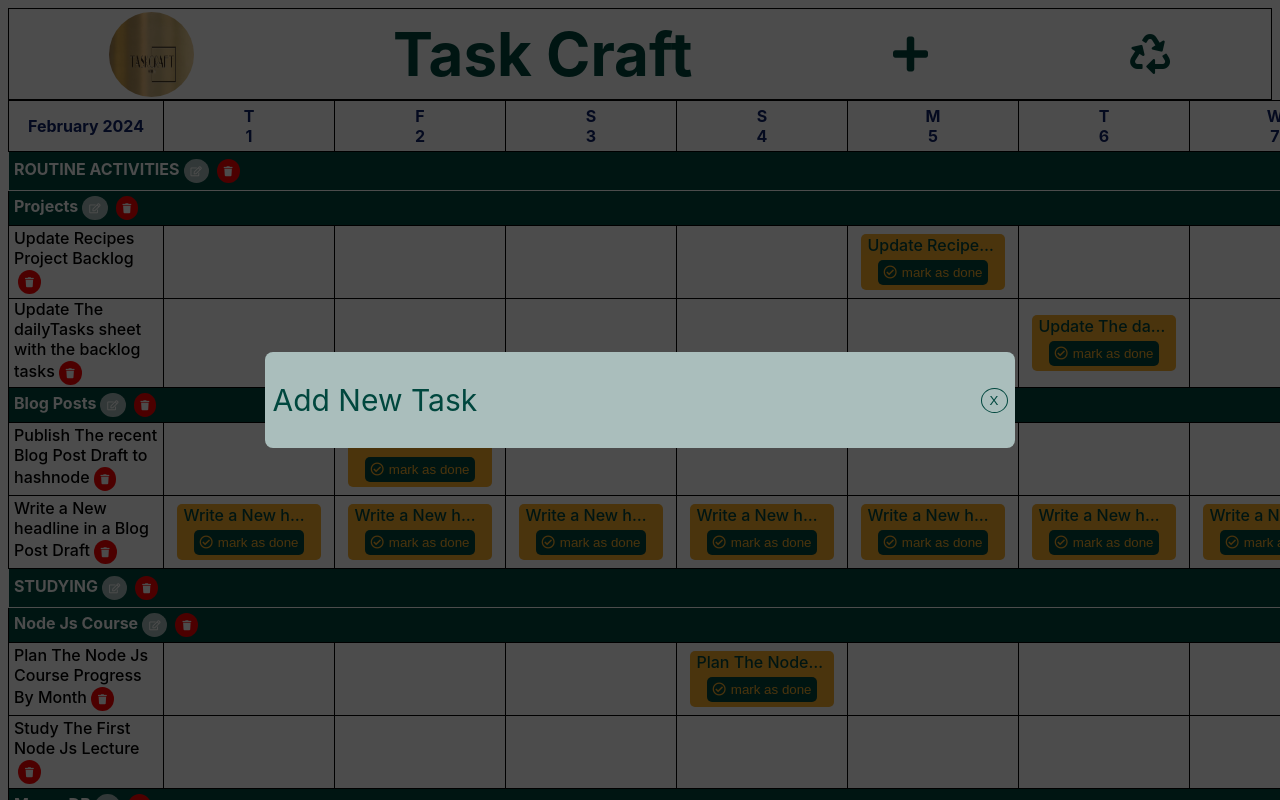
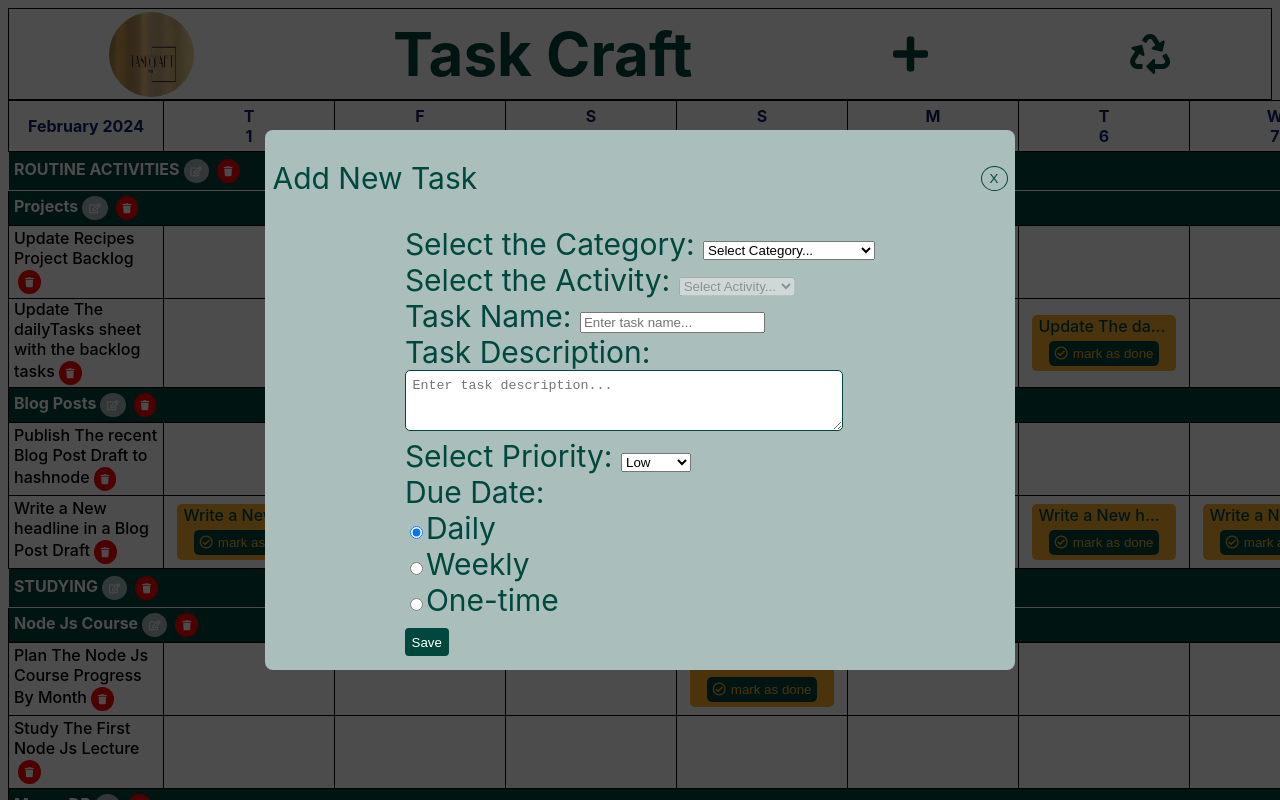
Before and after one commit to chingu-voyages/v47-tier2-team-11, a React (Vite) app in the folder task-craft/: page / in a window 1280 px wide. Both pictures are taken after a click on the button 910 px from the left and 54 px from the top of the page. Shown: the top 800 px of the page. Built offline with nearby package versions, Linux system fonts and the light colour scheme.

Commit message:
Add Task structure except id for AddTaskModal

```diff
--- a/task-craft/src/App.jsx
+++ b/task-craft/src/App.jsx
@@ -42,19 +42,20 @@ const App = () => {
     const getLocalData = JSON.parse(localStorage.getItem("taskCraftData"));
     setData(getLocalData ? getLocalData : jsonData);
     // If local data is not available, save jsonData to localStorage
-    !getLocalData && localStorage.setItem("taskCraftData", JSON.stringify(jsonData));
+    !getLocalData &&
+      localStorage.setItem("taskCraftData", JSON.stringify(jsonData));
     //console.log(localStorage.getItem("userTaskData"))
   };
 
   useEffect(() => {
-    localStorage.removeItem("taskCraftData")
-    fetchDataAndSaveToLocalStorage()
+    localStorage.removeItem("taskCraftData");
+    fetchDataAndSaveToLocalStorage();
     generateDateAndDays();
   }, [data]);
 
   return (
     <>
-      <Header />
+      <Header data={data} />
       <table>
         <thead>
           <tr>
--- a/task-craft/src/components/AddTaskModal.jsx
+++ b/task-craft/src/components/AddTaskModal.jsx
@@ -1,13 +1,187 @@
+import { useState } from "react";
 import "./AddTaskModal.css";
+import setOccurrences from "./Occurrences";
 
 const AddTaskModal = ({ data, handleCloseModal }) => {
+  const [selectedCategory, setSelectedCategory] = useState("");
+  const [selectedActivity, setSelectedActivity] = useState("");
+  const [taskName, setTaskName] = useState("");
+  const [dueDate, setDueDate] = useState("daily");
+  const [selectedDayOfWeek, setSelectedDayOfWeek] = useState("");
+  const [selectedDate, setSelectedDate] = useState("");
+  const [taskDescription, setTaskDescription] = useState("");
+  const [selectedPriority, setSelectedPriority] = useState("low");
+
+  const handleSaveTask = () => {
+    let repetition = dueDate === "daily" || dueDate === "weekly";
+    let day =
+      dueDate === "daily"
+        ? "daily"
+        : dueDate === "weekly"
+        ? selectedDayOfWeek
+        : undefined;
+    const task = {
+      taskName: taskName,
+      taskDescription: taskDescription,
+      priority: selectedPriority,
+      day: day,
+      repetition: repetition,
+      ...(repetition && { occurrences: setOccurrences(day) }),
+      ...(!repetition && { date: selectedDate }),
+    };
+    if ("day" in task && task.day === undefined) {
+      delete task.day;
+    }
+    console.log(task);
+  };
+
   return (
     <div className="task-modal-overlay">
-      <div onHide={handleCloseModal} className="task-modal-content">
+      <div className="task-modal-content">
         <div className="task-modal-header">
           <p>Add New Task</p>
           <button className="task-modal-close" onClick={handleCloseModal}>
             X
+          </button>
+        </div>
+        <div className="task-modal-body">
+          <div className="form-group">
+            <label id="categoryLabel">Select the Category: </label>
+            <select
+              value={selectedCategory}
+              onChange={(e) => {
+                const intValue = parseInt(e.target.value, 10);
+                setSelectedCategory(intValue);
+              }}
+              aria-labelledby="categoryLabel"
+            >
+              <option value="">Select Category...</option>
+              {data.map((category) => (
+                <option key={category.id} value={category.id}>
+                  {category.categoryName}
+                </option>
+              ))}
+            </select>
+          </div>
+          <div className="form-group">
+            <label id="activityLabel">Select the Activity: </label>
+            <select
+              value={selectedActivity}
+              onChange={(e) => {
+                const intValue = parseInt(e.target.value, 10);
+                setSelectedActivity(intValue);
+              }}
+              disabled={!selectedCategory}
+              aria-labelledby="activityLabel"
+            >
+              <option value="">Select Activity...</option>
+              {data.map((category) => {
+                if (category.id === selectedCategory) {
+                  return category.activityTypes.map((activity) => (
+                    <option key={activity.id} value={activity.id}>
+                      {activity.activityName}
+                    </option>
+                  ));
+                }
+                return null;
+              })}
+            </select>
+          </div>
+          <div className="form-group">
+            <label id="taskNameLabel">Task Name: </label>
+            <input
+              type="text"
+              value={taskName}
+              onChange={(e) => setTaskName(e.target.value)}
+              placeholder="Enter task name..."
+              aria-labelledby="taskNameLabel"
+            />
+          </div>
+          <div className="form-group">
+            <label id="taskDescriptionLabel">Task Description: </label>
+            <textarea
+              rows={3}
+              value={taskDescription}
+              onChange={(e) => setTaskDescription(e.target.value)}
+              placeholder="Enter task description..."
+              aria-labelledby="taskDescriptionLabel"
+            />
+          </div>
+          <div className="form-group">
+            <label id="priorityLabel">Select Priority: </label>
+            <select
+              value={selectedPriority}
+              onChange={(e) => setSelectedPriority(e.target.value)}
+              aria-labelledby="priorityLabel"
+            >
+              <option value="low">Low</option>
+              <option value="medium">Medium</option>
+              <option value="high">High</option>
+            </select>
+          </div>
+          <div className="form-group">
+            <label id="dueDateLabel">Due Date: </label>
+            <div>
+              <input
+                type="radio"
+                id="daily"
+                name="dueDate"
+                value="daily"
+                checked={dueDate === "daily"}
+                onChange={() => setDueDate("daily")}
+                aria-labelledby="dueDateLabel"
+              />
+              <label htmlFor="daily">Daily</label>
+            </div>
+            <div>
+              <input
+                type="radio"
+                id="weekly"
+                name="dueDate"
+                value="weekly"
+                checked={dueDate === "weekly"}
+                onChange={() => setDueDate("weekly")}
+              />
+              <label htmlFor="weekly">Weekly</label>
+              {dueDate === "weekly" && (
+                <select
+                  value={selectedDayOfWeek}
+                  onChange={(e) => setSelectedDayOfWeek(e.target.value)}
+                  aria-labelledby="dueDateLabel"
+                >
+                  <option value="">Select Day</option>
+                  <option value="monday">Monday</option>
+                  <option value="tuesday">Tuesday</option>
+                  <option value="wednesday">Wednesday</option>
+                  <option value="thursday">Thursday</option>
+                  <option value="friday">Friday</option>
+                  <option value="saturday">Saturday</option>
+                  <option value="sunday">Sunday</option>
+                </select>
+              )}
+            </div>
+            <div>
+              <input
+                type="radio"
+                id="onetime"
+                name="dueDate"
+                value="onetime"
+                checked={dueDate === "onetime"}
+                onChange={() => setDueDate("onetime")}
+              />
+              <label htmlFor="onetime">One-time</label>
+              {dueDate === "onetime" && (
+                <input
+                  type="date"
+                  value={selectedDate}
+                  onChange={(e) => setSelectedDate(e.target.value)}
+                  aria-labelledby="dueDateLabel"
+                />
+              )}
+            </div>
+          </div>
+          <button className="save-button" onClick={handleSaveTask}>
+            Save
           </button>
         </div>
       </div>
--- a/task-craft/src/components/Header.jsx
+++ b/task-craft/src/components/Header.jsx
@@ -3,7 +3,7 @@ import "./Header.css";
 import AddTaskModal from "./AddTaskModal";
 import { useState } from "react";
 
-const Header = () => {
+const Header = ({ data }) => {
   const [showAddTaskModal, setShowAddTaskModal] = useState(false);
   const handleCloseModal = () => {
     setShowAddTaskModal(false);
@@ -21,10 +21,10 @@ const Header = () => {
           <i className="fas fa-plus icon"></i>
         </button>
         {showAddTaskModal && (
-          <AddTaskModal handleCloseModal={handleCloseModal} />
+          <AddTaskModal handleCloseModal={handleCloseModal} data={data} />
         )}
         <button title="Reset Tasks" className="header-button">
-          <i class="fas fa-recycle icon"></i>
+          <i className="fas fa-recycle icon"></i>
         </button>
       </div>
     </>
```
